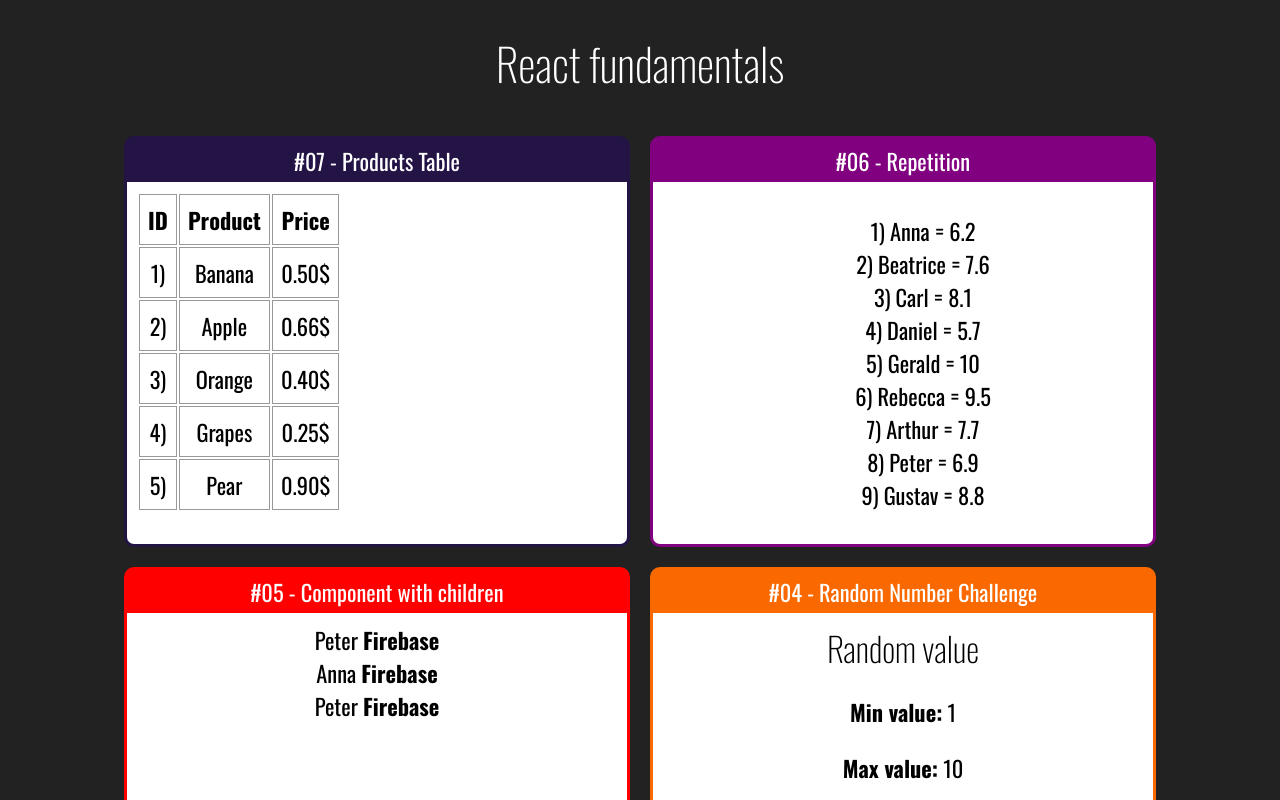
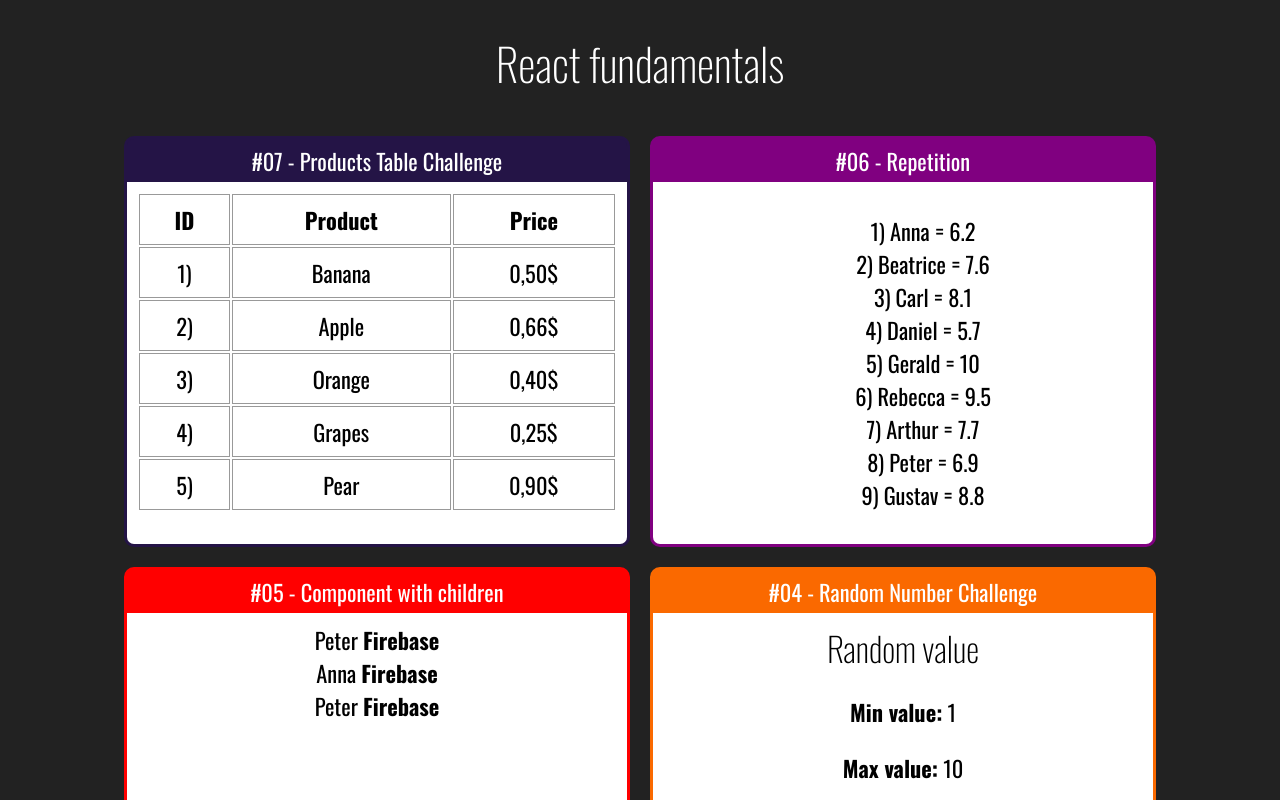
Before and after one commit to victorduarte317/fundamentos_react, a React (Create React App) app: page / in a window 1280 px wide. Shown: the top 800 px of the page. Built offline with nearby package versions, Linux system fonts and the light colour scheme.

Commit message:
Products Table Challenge (after watching the class)

```diff
--- a/src/App.jsx
+++ b/src/App.jsx
@@ -18,7 +18,7 @@ export default _ =>
 
         <div className='Cards'>
 
-            <Card title='#07 - Products Table' color='#241446' id='table'>
+            <Card title='#07 - Products Table Challenge' color='#241446' id='table'>
                 <ProductsTable></ProductsTable>
             </Card>
 
--- a/src/components/basics/repetition/ProductsTable.jsx
+++ b/src/components/basics/repetition/ProductsTable.jsx
@@ -7,21 +7,26 @@ export default props => {
     const productsList = products.map((product)=>{
         return (
             <tr key={product.id}>
-                <td> {product.id}) </td> <td> {product.name} </td> <td> {product.price} </td>
+                <td> {product.id}) </td>
+                <td> {product.name} </td>
+                <td> {product.price.toFixed(2).replace('.', ',')}$</td>
             </tr>
         )
     })
 
     return (
         <table>
+            <thead>
                 <tr>
                     <th>ID</th>
                     <th>Product</th>
                     <th>Price</th>
                 </tr>
+            </thead>
 
+            <tbody>
                 { productsList }
+            </tbody>
         </table>
-
     )
 }
--- a/src/data/products.js
+++ b/src/data/products.js
@@ -1,9 +1,9 @@
 // id name price
 
 export default [
-    { id: 1, name: 'Banana', price:'0.50$'},
-    { id: 2, name: 'Apple', price:'0.66$'},
-    { id: 3, name: 'Orange', price:'0.40$'},
-    { id: 4, name: 'Grapes', price:'0.25$'},
-    { id: 5, name: 'Pear', price:'0.90$'},
+    { id: 1, name: 'Banana', price:0.50},
+    { id: 2, name: 'Apple', price:0.66},
+    { id: 3, name: 'Orange', price:0.40},
+    { id: 4, name: 'Grapes', price:0.25},
+    { id: 5, name: 'Pear', price:0.90},
 ]
--- a/src/layout/Card.css
+++ b/src/layout/Card.css
@@ -24,6 +24,10 @@
     padding: 10px;
 }
 
+table{
+    width: 100%;
+}
+
 td, th {
     border: 1px solid #999;
     padding: 0.5rem;
```
Lines whose indentation alone changed are shown as unchanged.
